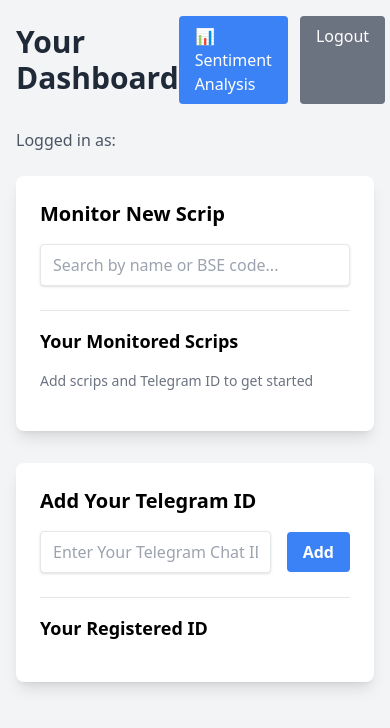
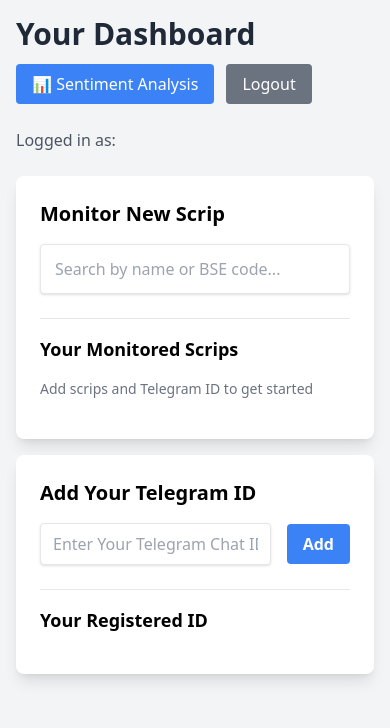
Before and after one commit to ajays1010/multiuser, a Flask app: template templates/dashboard.html in a window 390 px wide. Shown: the top 728 px of the page. Run offline with Flask 3, Linux system fonts and the light colour scheme; the template is opened without the code that fills it, so the values that code supplies are empty; some libraries are stand-ins or nearby versions.

Commit message:
Add files via upload
mobile view

```diff
--- a/templates/admin_dashboard.html
+++ b/templates/admin_dashboard.html
@@ -1,6 +1,10 @@
 <!DOCTYPE html>
 <html>
-<head><title>Admin Dashboard</title><script src="https://cdn.tailwindcss.com"></script></head>
+<head>
+    <meta name="viewport" content="width=device-width, initial-scale=1" />
+    <title>Admin Dashboard</title>
+    <script src="https://cdn.tailwindcss.com"></script>
+</head>
 <body class="bg-gray-100">
     <div class="container mx-auto p-4 md:p-8">
         <div class="flex justify-between items-center mb-6">
--- a/templates/dashboard.html
+++ b/templates/dashboard.html
@@ -1,9 +1,13 @@
 <!DOCTYPE html>
 <html>
-<head><title>Dashboard</title><script src="https://cdn.tailwindcss.com"></script></head>
+<head>
+    <meta name="viewport" content="width=device-width, initial-scale=1" />
+    <title>Dashboard</title>
+    <script src="https://cdn.tailwindcss.com"></script>
+</head>
 <body class="bg-gray-100">
     <div class="container mx-auto p-4 md:p-8">
-        <div class="flex justify-between items-center mb-6">
+        <div class="flex flex-col sm:flex-row justify-between sm:items-center gap-3 mb-6">
             <h1 class="text-3xl font-bold text-gray-800">Your Dashboard</h1>
             <div class="flex gap-3">
                 <a href="/sentiment_analysis" class="bg-blue-500 text-white py-2 px-4 rounded hover:bg-blue-600">📊 Sentiment Analysis</a>
@@ -24,11 +28,18 @@
         {% endif %}
         {% endwith %}
 
-        <div class="grid grid-cols-1 lg:grid-cols-2 gap-8">
+        <div class="grid grid-cols-1 md:grid-cols-2 gap-4 md:gap-8">
             <div class="bg-white p-6 rounded-lg shadow-lg">
                 <h2 class="text-xl font-semibold mb-4">Monitor New Scrip</h2>
                 <!-- This is the new search box that provides suggestions -->
                 <div class="relative mb-6">
+                    <!-- On small screens, make the search full-width and bump tap targets -->
+                    <style>
+                        @media (max-width: 640px) {
+                            #search-box { font-size: 16px; padding: 12px 14px; }
+                            #search-results div { padding: 12px 10px; }
+                        }
+                    </style>
                     <input type="text" id="search-box" placeholder="Search by name or BSE code..." class="shadow appearance-none border rounded w-full py-2 px-3 text-gray-700" autocomplete="off">
                     <div id="search-results" class="absolute z-10 w-full bg-white border mt-1 rounded-lg shadow-lg hidden"></div>
                 </div>
```
